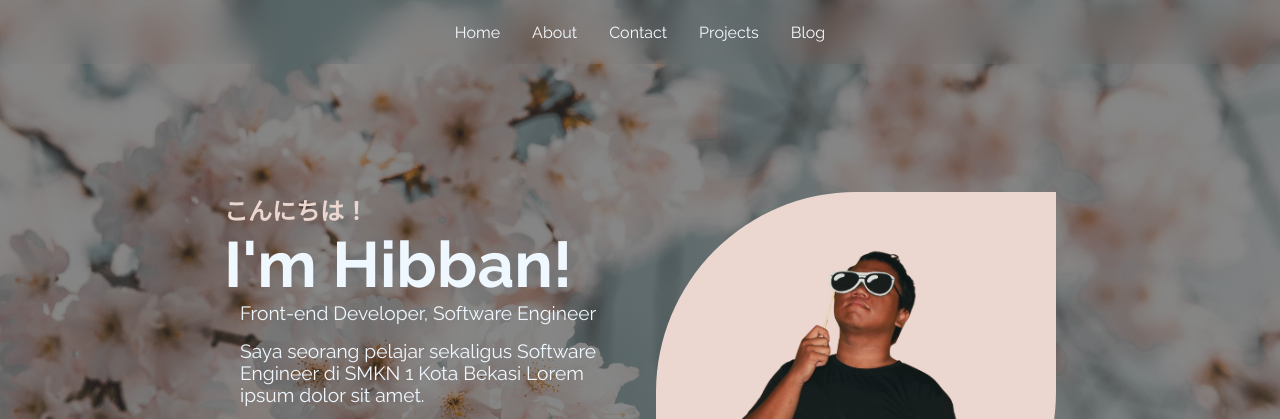
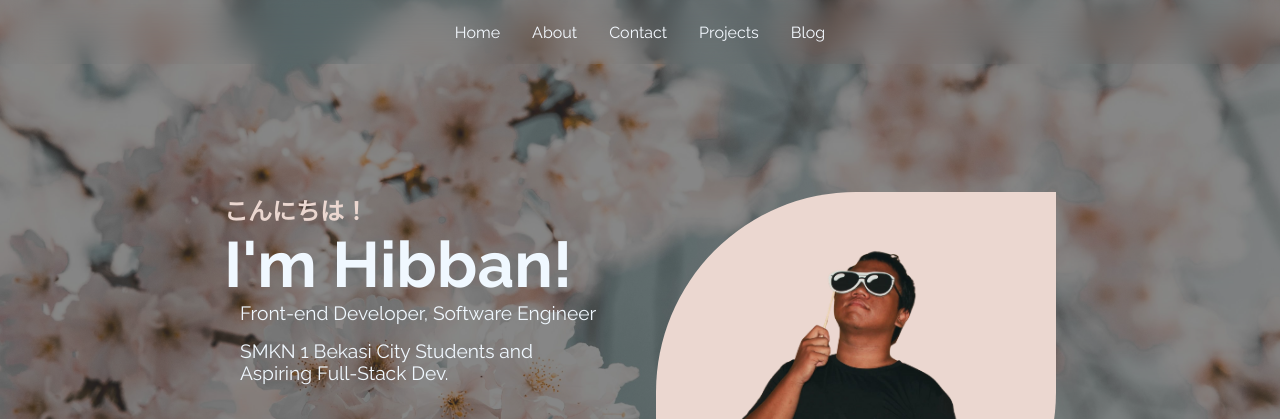
Before and after one commit to kagaya-01/portfolio-web, a plain HTML site: page index/index.html in a window 1280 px wide. Shown: the top 419 px of the page. Drawn offline with nearby package versions, Linux system fonts and the light colour scheme.

Commit message:
index-update.html

```diff
--- a/index/index.html
+++ b/index/index.html
@@ -51,8 +51,7 @@
           <h1 class="fade-in">I'm Hibban!</h1>
           <p class="fade-in">Front-end Developer, Software Engineer</p>
           <p class="fade-in">
-            Saya seorang pelajar sekaligus Software Engineer di SMKN 1 Kota
-            Bekasi Lorem ipsum dolor sit amet.
+             SMKN 1 Bekasi City Students and Aspiring Full-Stack Dev.
           </p>
           <ul class="social">
             <li>
```
